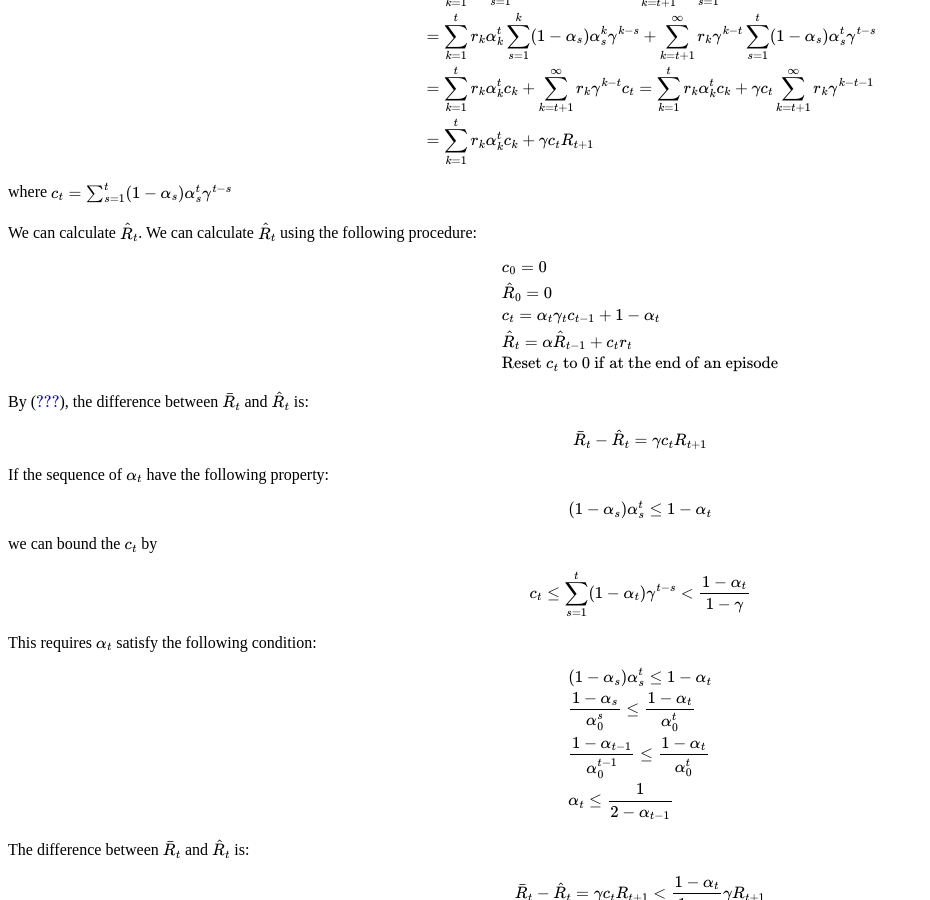
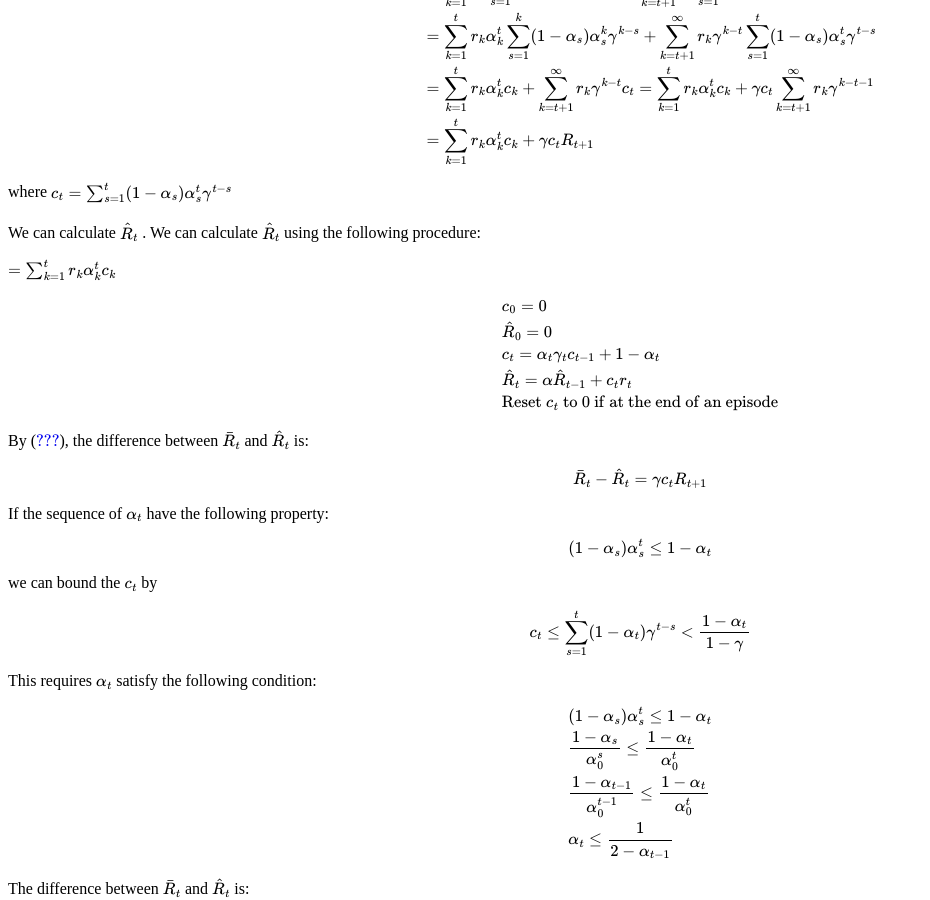
Before and after one commit to emailweixu/emailweixu.github.io, a Jekyll site: the page built from _posts/2019-02-04-moving-average-of-discounted_reward.md, in a window 1280 px wide and 900 px high, scrolled down 522 px. Shown: the whole window, without its empty margins (0-930 px from the left). Built offline with Jekyll 4.4.1, drawn with Linux system fonts in a browser that asks for light colours; our own code applies the rules of GitHub Pages for plain Markdown files; formulas are drawn with MathJax 3.

Commit message:
Update 2019-02-04-moving-average-of-discounted_reward.md

```diff
--- a/_posts/2019-02-04-moving-average-of-discounted_reward.md
+++ b/_posts/2019-02-04-moving-average-of-discounted_reward.md
@@ -37,7 +37,9 @@ $$
 
 where \\( c_t = \sum_{s=1}^t (1-\alpha_s)\alpha_s^t \gamma^{t-s} \\)
 
-We can calculate \\(\hat{R}_t\\). We can calculate \\(\hat{R}_t\\) using the following procedure:
+We can calculate \\(\hat{R}_t\\) . We can calculate \\(\hat{R}_t\\) using the following procedure:
+
+\\( = \sum_{k=1}^t r_k \alpha_k^t c_k \\)
 
 $$
 \begin{align*}
```
